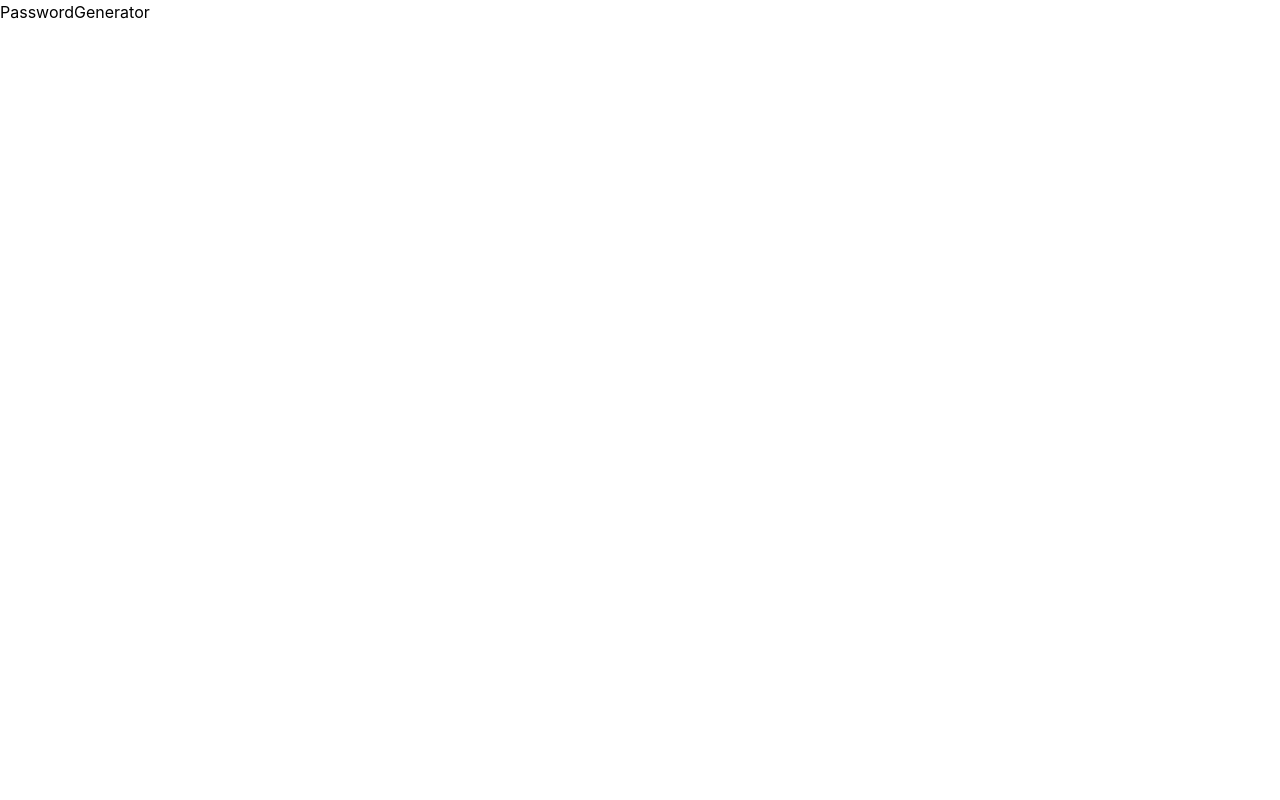
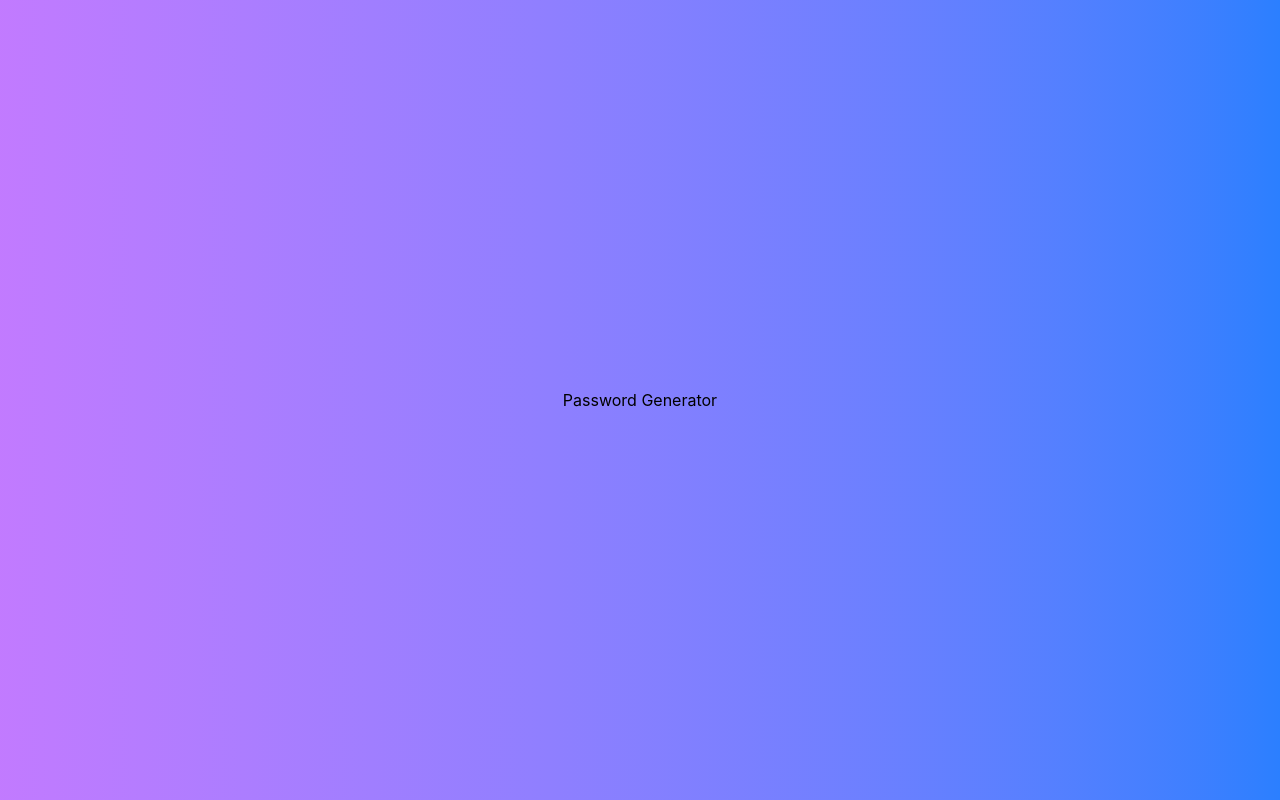
Before and after one commit to Hrisshhii/zustand-practice, a React (Vite) app in the folder zus-password/: page / in a window 1280 px wide. Built offline with nearby package versions, Linux system fonts and the light colour scheme.

Commit message:
impprting usePasswordStore from store

```diff
--- a/zus-password/src/components/PasswordGenerator.tsx
+++ b/zus-password/src/components/PasswordGenerator.tsx
@@ -1,7 +1,14 @@
+import usePasswordStore from "../store";
+
 
 const PasswordGenerator = () => {
+  const {generatedPassword}=usePasswordStore()
+
   return (
-    <div>PasswordGenerator</div>
+    <div className="min-h-screen flex items-center justify-center bg-linear-to-r from-purple-400 to-blue-500">
+      <h1>Password Generator</h1>
+      <p>{generatedPassword}</p>
+    </div>
   )
 }
 
```
